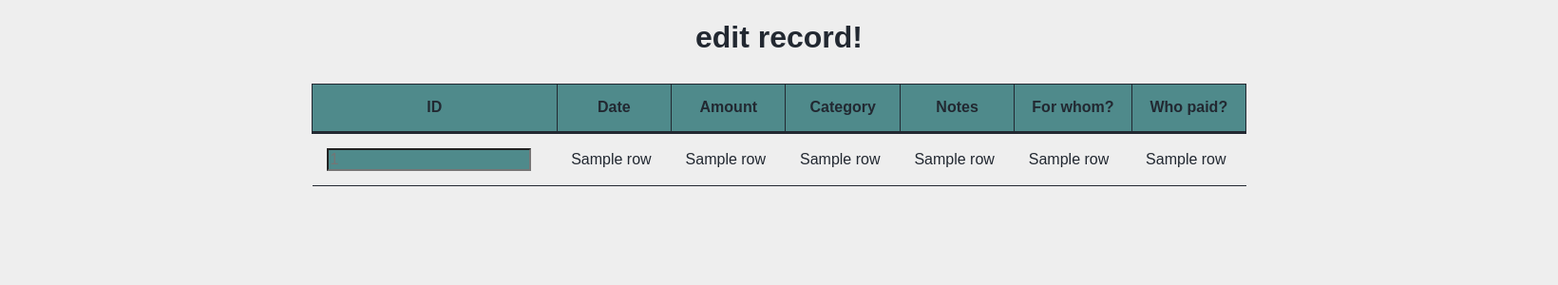
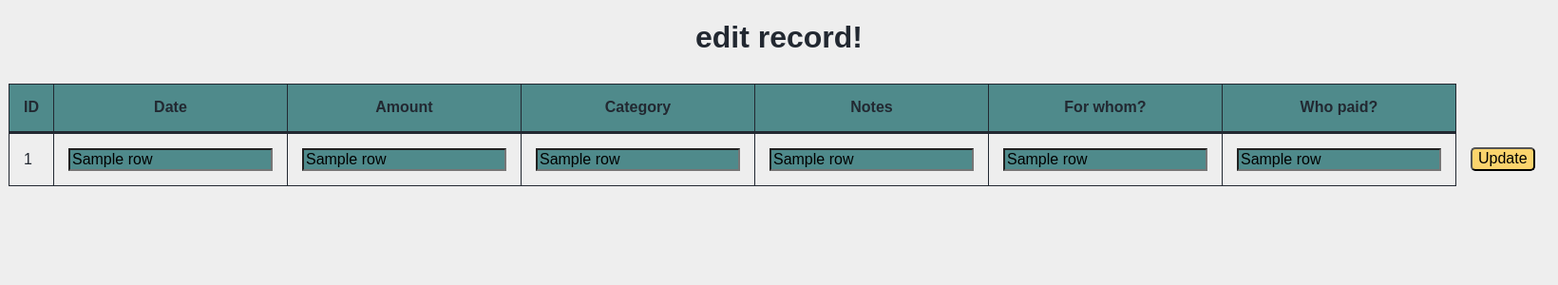
Before and after one commit to AnLi-Mi/Money_Tracker, a Flask app: template flask_app/templates/editrecord.html in a window 1640 px wide. Shown: the top 300 px of the page at 95% size. Run offline with Flask 2, Linux system fonts and the light colour scheme; the template is opened without the code that fills it: most values are stand-ins (such as "Sample title", 1, 10 or a date in 2020); some libraries are stand-ins or nearby versions.

Commit message:
adding a general updating sql to the edit site

```diff
--- a/flask_app/app.py
+++ b/flask_app/app.py
@@ -52,14 +52,27 @@
     spendings = display_spendings(query)
     return render_template('seealltransactions.html', spendings=spendings)
 
-@app.route('/editrecord')
+@app.route('/editrecord', methods=['GET', 'POST'])
 def edit():
     current_record = ''
     query_select_record= 'SELECT * FROM money_track.spendings WHERE ID=2'
     current_record = display_spendings(query_select_record)
-    #query=f"UPDATE money_track.spendings SET {column}={new_value} WHERE id={??}"
-    #update_record(query)
-    return render_template('editrecord.html', current_record=current_record)
+    new_date=''
+    new_amount=''
+    new_category=''
+    new_note=''
+    new_for=''
+    new_paid_by =''
+    if request.method == "POST" and "new_date" in request.form:
+        new_date=request.form.get("new_date")
+        new_amount=request.form.get("new_amount")
+        new_category=request.form.get("new_category")
+        new_note=request.form.get("new_notes")
+        new_for=request.form.get("new_for")
+        new_paid_by =request.form.get("new_paid_by")
+        query=f"UPDATE money_track.spendings SET purchase_date='{new_date}', amount = '{new_amount}', category='{new_category}', notes = '{new_note}', for_whom='{new_for}', who_paid ='{new_paid_by}'  WHERE id=2"
+        update_record(query)
+    return render_template('editrecord.html', current_record=current_record, new_date=new_date, new_amount=new_amount, new_category=new_category, new_note=new_note, new_for=new_for, new_paid_by=new_paid_by)
 
 @app.route('/monthlysummary', methods=['GET', 'POST'])
 def monthly_summary():
--- a/flask_app/static/css/main.css
+++ b/flask_app/static/css/main.css
@@ -45,6 +45,10 @@
     border-right: 1px solid #222831;
 }
 
+td.no_borders {
+    border: none;
+}
+
 
 
 th {
--- a/flask_app/templates/editrecord.html
+++ b/flask_app/templates/editrecord.html
@@ -5,7 +5,7 @@
 
 {% block body%}
 
-
+<form method="post" action="/editrecord">
 <table>
 <tr>
     <th class=left_border>ID</th>
@@ -18,17 +18,20 @@
 {% if current_record %}
 
 {% for row in current_record%}
+
 <tr>
-    <td><input placeholder="{{row[0]}}"></input></td>
-    <td>{{row[1]}}</td>
-    <td>{{row[2]}}</td>
-    <td>{{row[3]}}</td>
-    <td>{{row[4]}}</td>
-    <td>{{row[5]}}</td>
-    <td>{{row[6]}}</td>
+    <td class=left_border>{{row[0]}}</td>
+    <td class=left_border><input value="{{row[1]}}" type="text" name="new_date"></td>
+    <td class=left_border><input value="{{row[2]}}" type="text" name="new_amount"></td>
+    <td class=left_border><input value="{{row[3]}}" type="text" name="new_category"></td>
+    <td class=left_border><input value="{{row[4]}}" type="text" name="new_notes"></td>
+    <td class=left_border><input value="{{row[5]}}" type="text" name="new_for"></td>
+    <td class="left_border right_border"><input value="{{row[6]}}" type="text" name="new_paid_by"></td>
+    <td class="no_borders"><button value="submit" type="submit">Update</button>
 </tr>
 {% endfor %}
 {% endif %}
 </table>
+</form>
 
 {% endblock %}
```
